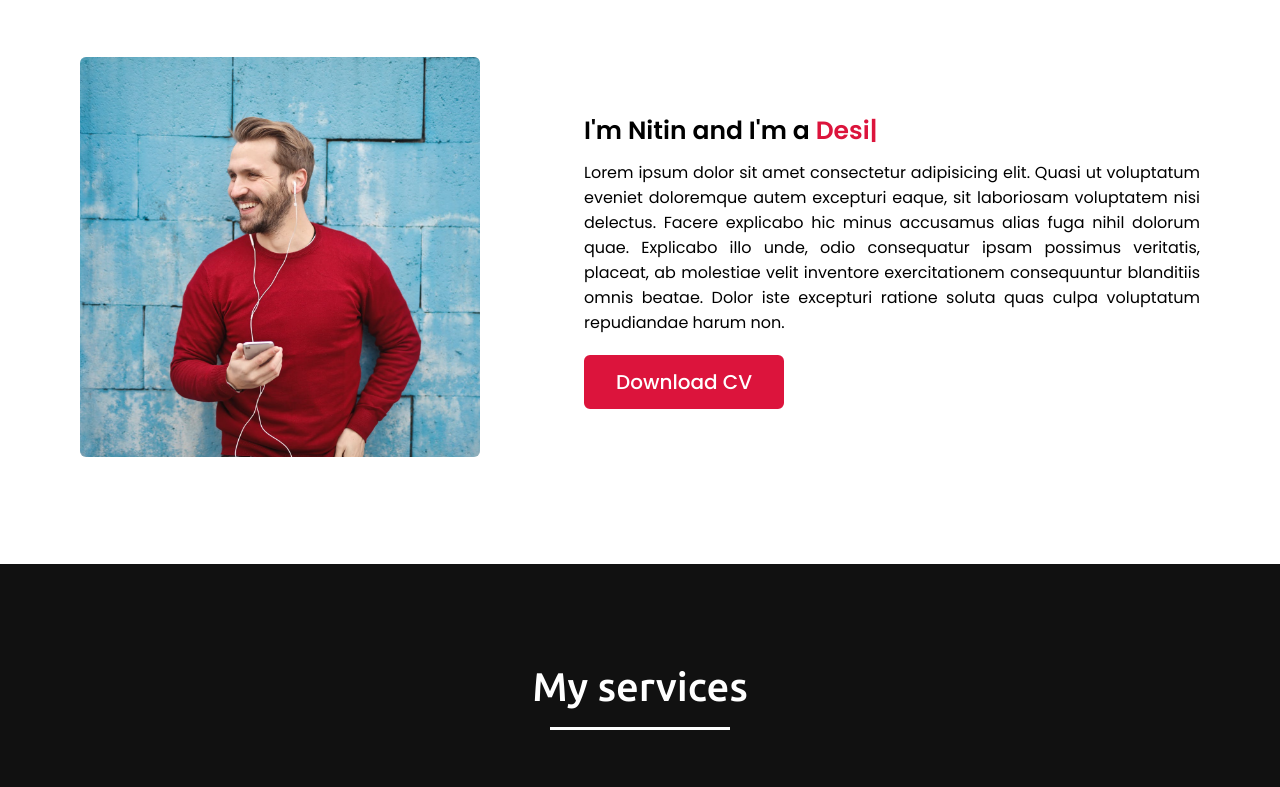
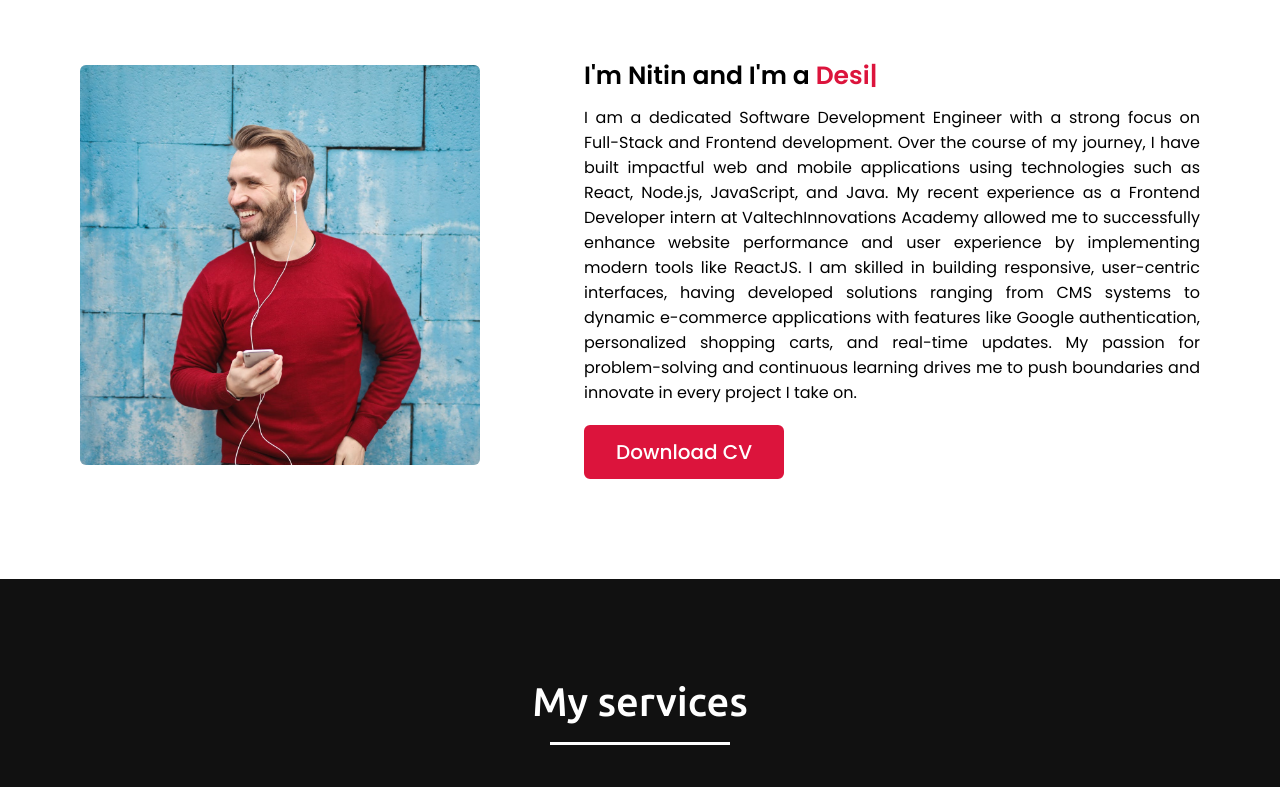
Before and after one commit to nitin007621/portfolio-website, a plain HTML site: page index.html in a window 1280 px wide. Shown: the part 969-1756 px from the top of the page. Drawn offline with nearby package versions, Linux system fonts and the light colour scheme.

Commit message:
done aboutme

```diff
--- a/index.html
+++ b/index.html
@@ -53,7 +53,7 @@
                 </div>
                 <div class="column right">
                     <div class="text">I'm Nitin and I'm a <span class="typing-2"></span></div>
-                    <p>Lorem ipsum dolor sit amet consectetur adipisicing elit. Quasi ut voluptatum eveniet doloremque autem excepturi eaque, sit laboriosam voluptatem nisi delectus. Facere explicabo hic minus accusamus alias fuga nihil dolorum quae. Explicabo illo unde, odio consequatur ipsam possimus veritatis, placeat, ab molestiae velit inventore exercitationem consequuntur blanditiis omnis beatae. Dolor iste excepturi ratione soluta quas culpa voluptatum repudiandae harum non.</p>
+                    <p>I am a dedicated Software Development Engineer with a strong focus on Full-Stack and Frontend development. Over the course of my journey, I have built impactful web and mobile applications using technologies such as React, Node.js, JavaScript, and Java. My recent experience as a Frontend Developer intern at ValtechInnovations Academy allowed me to successfully enhance website performance and user experience by implementing modern tools like ReactJS. I am skilled in building responsive, user-centric interfaces, having developed solutions ranging from CMS systems to dynamic e-commerce applications with features like Google authentication, personalized shopping carts, and real-time updates. My passion for problem-solving and continuous learning drives me to push boundaries and innovate in every project I take on.</p>
                     <a href="https://drive.google.com/file/d/1q2creEYDMUGZPlcOO-VUTrS-hE4KQg2p/view?usp=sharing">Download CV</a>
                 </div>
             </div>
```
